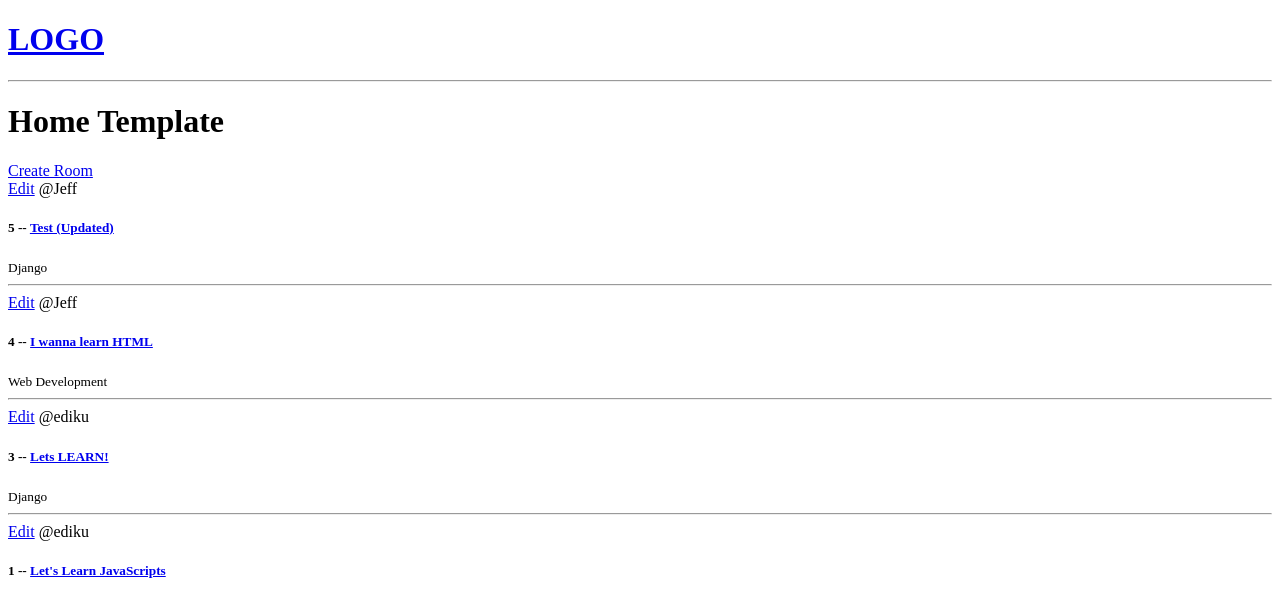
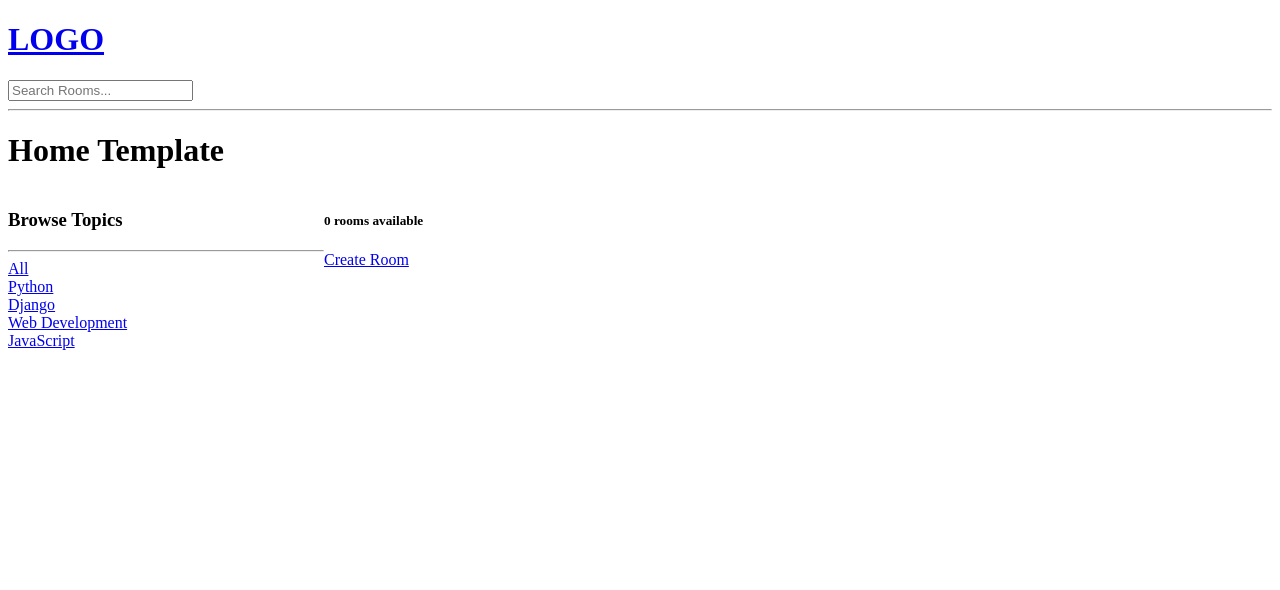
Before and after one commit to 2emdk/djangoTutorial, a Django app: a page that uses templates/navbar.html in a window 1280 px wide. Shown: the top 590 px of the page. Run offline with Django 5.2, Linux system fonts and the light colour scheme; data comes from the database, SQL or seed files in the repository.

Commit message:
2nd commit

```diff
--- a/base/templates/base/home.html
+++ b/base/templates/base/home.html
@@ -2,9 +2,38 @@
 
 {% block content %}
 
+<style>
+    .home-container{
+        display: grid;
+        grid-template-columns: 1fr 3fr;
+    }
+
+</style>
+
 <h1>Home Template</h1>
 
+<div class="home-container">
+
     <div>
+        <h3>Browse Topics</h3>
+        <hr>
+
+        <div>
+            <a href="{% url 'home' %}">All</a>
+        </div>
+
+        {% for topic in topics %}
+
+            <div>
+                <a href="{% url 'home' %}?q={{topic.name}}">{{topic.name}}</a>
+            </div>
+
+        {% endfor %}
+    </div>
+
+    <div>
+        <h5>{{room_count}} rooms available</h5>
+
         <a href="{% url 'create-room' %}">Create Room</a>
 
         <div>
@@ -21,4 +50,6 @@
         </div>
     </div>
 
+</div>
+
 {% endblock content %}
--- a/base/views.py
+++ b/base/views.py
@@ -1,5 +1,6 @@
 from django.shortcuts import render, redirect
-from .models import Room
+from django.db.models import Q
+from .models import Room, Topic
 from .forms import RoomForm
 
 
@@ -13,8 +14,18 @@ from .forms import RoomForm
 # ]
 
 def home(request):
-    rooms = Room.objects.all()
-    context = {'rooms': rooms}
+    q = request.GET.get('q') if request.GET.get('q') != None else ''
+
+    rooms = Room.objects.filter(
+        Q(topic__name__icontains=q) |
+        Q(name__icontains=q) |
+        Q(description__icontains=q)
+    )
+
+    topics = Topic.objects.all()
+    room_count = rooms.count()
+
+    context = {'rooms': rooms, 'topics': topics, 'room_count': room_count}
     return render(request, 'base/home.html', context)
 
 def room(request, pk):
--- a/templates/navbar.html
+++ b/templates/navbar.html
@@ -2,4 +2,9 @@
     <h1>LOGO</h1>
 </a>
 
+<form method="GET" action="{% url 'home' %}">
+    <input type="text" name="q" placeholder="Search Rooms..."/>
+
+</form>
+
 <hr>
```
Also changed, not shown: base/templates/base/delete.html (added, +14 -0 lines). Lines whose indentation alone changed are shown as unchanged.
